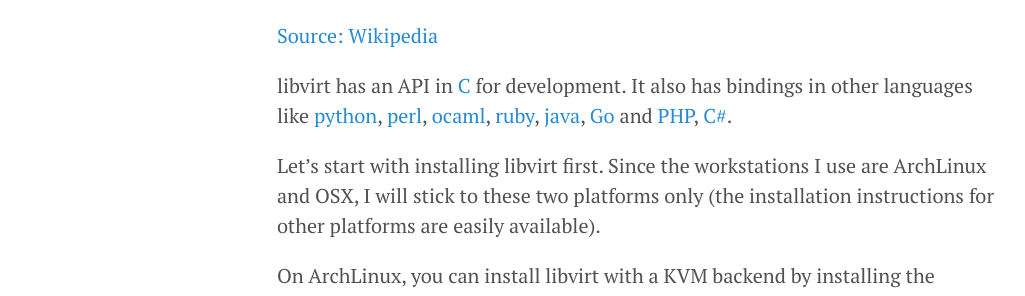
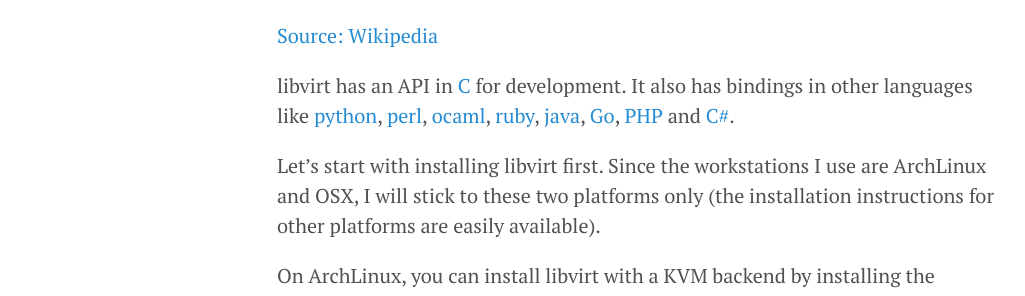
Before and after one commit to Somsubhra/somsubhra.github.io, a Jekyll site: the page built from _posts/2016-11-08-getting-started-with-libvirt-installation.md, in a window 1280 px wide and 900 px high, scrolled down 853 px. Shown: the part 158-454 px from the top of the window, without its empty margins (3-1028 px from the left). Built offline with Jekyll 4.4.1, drawn with Linux system fonts in a browser that asks for light colours.

```diff
--- a/_posts/2016-11-08-getting-started-with-libvirt-installation.md
+++ b/_posts/2016-11-08-getting-started-with-libvirt-installation.md
@@ -24,7 +24,7 @@ libvirt, on the other hand is an abstraction layer on top of the various hypervi
 
 [Source: Wikipedia](https://en.wikipedia.org/wiki/Libvirt)
 
-libvirt has an API in [C](https://libvirt.org/html/index.html) for development. It also has bindings in other languages like [python](https://libvirt.org/python.html), [perl](http://search.cpan.org/dist/Sys-Virt/), [ocaml](http://libvirt.org/ocaml/), [ruby](http://libvirt.org/ruby/), [java](https://libvirt.org/java.html), [Go](https://github.com/rgbkrk/libvirt-go) and [PHP](https://libvirt.org/php.html), [C#](https://libvirt.org/csharp.html).
+libvirt has an API in [C](https://libvirt.org/html/index.html) for development. It also has bindings in other languages like [python](https://libvirt.org/python.html), [perl](http://search.cpan.org/dist/Sys-Virt/), [ocaml](http://libvirt.org/ocaml/), [ruby](http://libvirt.org/ruby/), [java](https://libvirt.org/java.html), [Go](https://github.com/rgbkrk/libvirt-go), [PHP](https://libvirt.org/php.html) and [C#](https://libvirt.org/csharp.html).
 
 Let's start with installing libvirt first. Since the workstations I use are ArchLinux and OSX, I will stick to these two platforms only (the installation instructions for other platforms are easily available).
 
```
